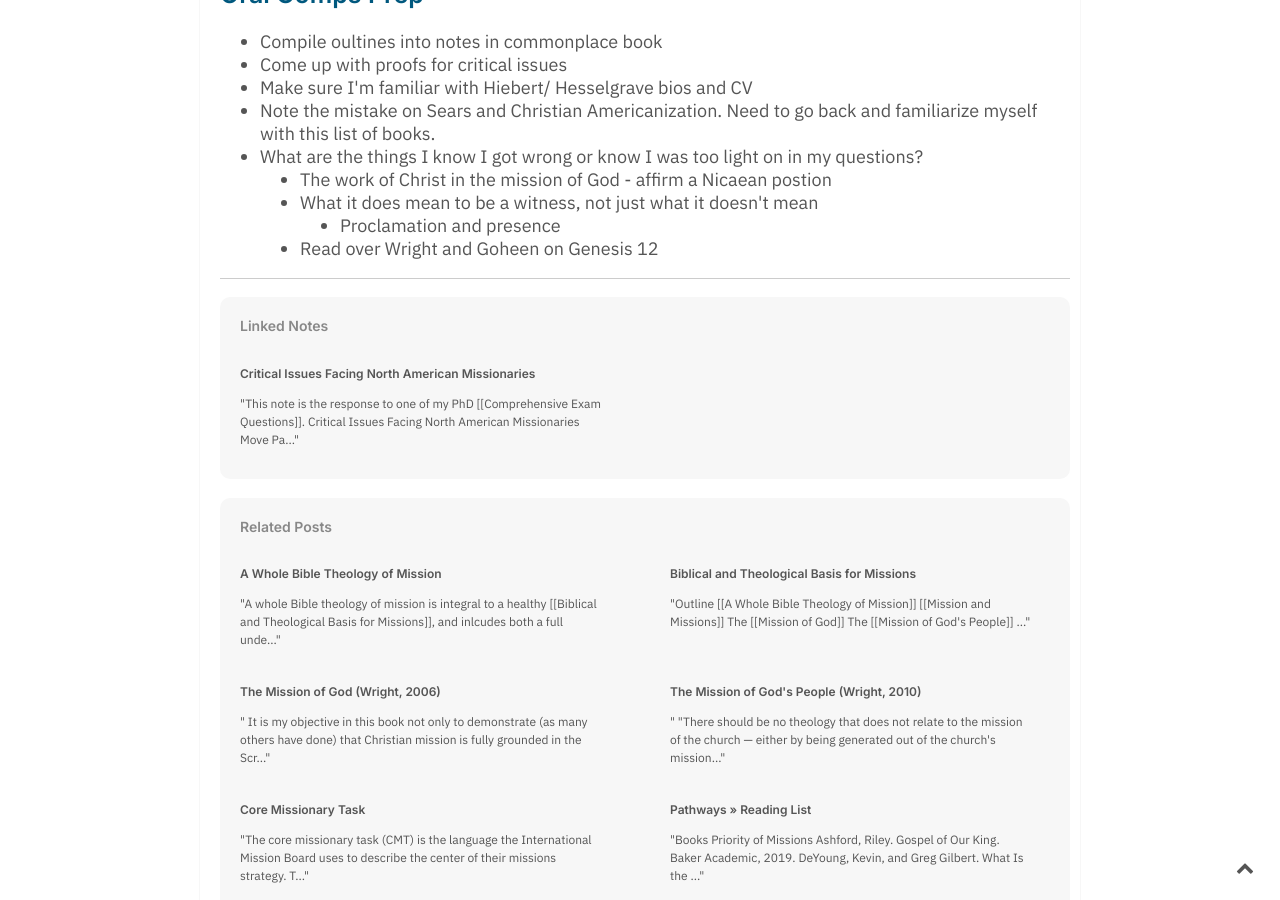
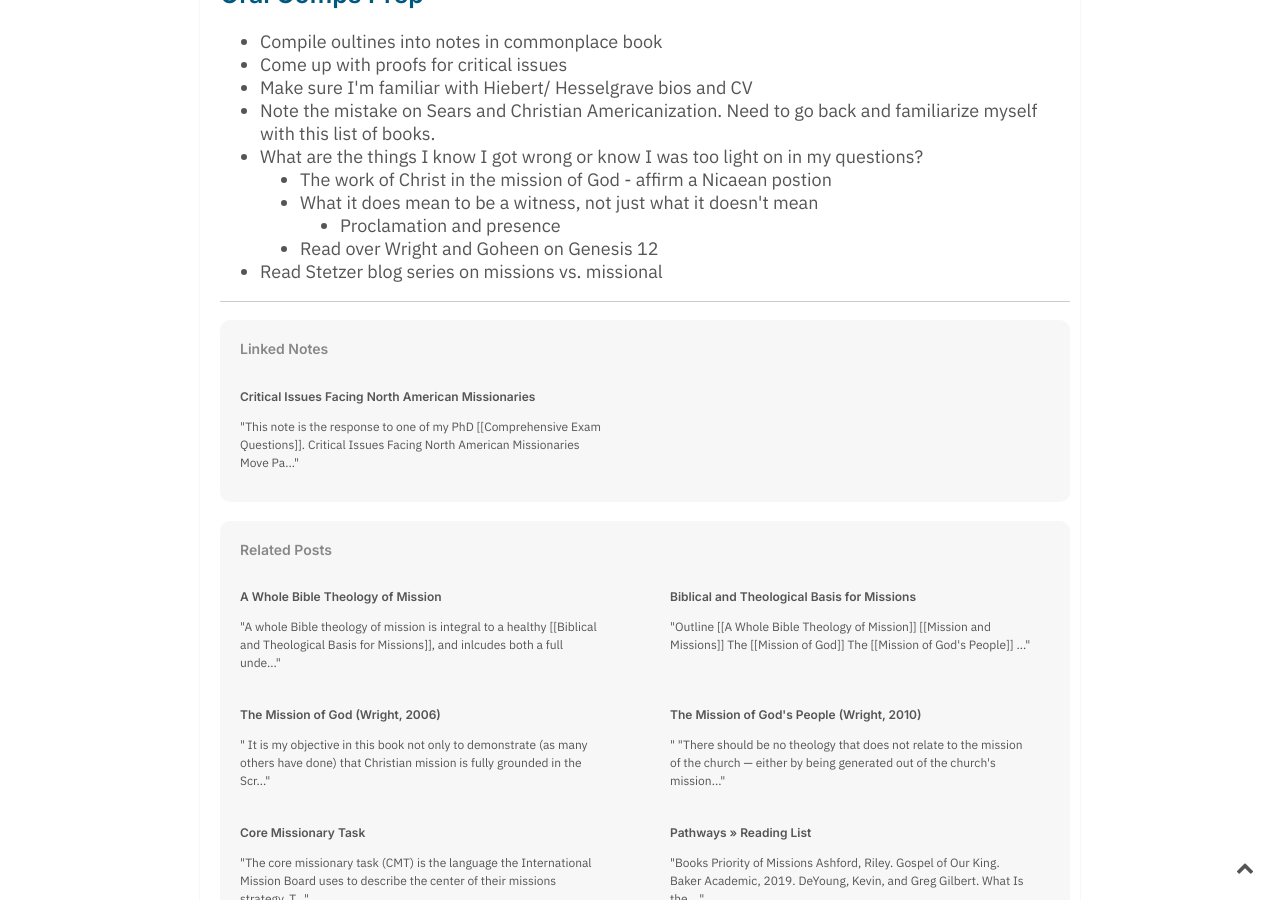
Before and after one commit to keelancook/notebook, a Jekyll site: the page built from _notes/comprehensive-exam-questions.md, in a window 1280 px wide and 900 px high, scrolled down 1166 px. Built offline with Jekyll 4.4.1, drawn with Linux system fonts in a browser that asks for light colours.

Commit message:
comps prep

```diff
--- a/_notes/comprehensive-exam-questions.md
+++ b/_notes/comprehensive-exam-questions.md
@@ -29,3 +29,4 @@ The following are the questions I was given for my PhD comprehensive exams. I in
   * What it does mean to be a witness, not just what it doesn't mean
     * Proclamation and presence
   * Read over Wright and Goheen on Genesis 12
+* Read Stetzer blog series on missions vs. missional
```
